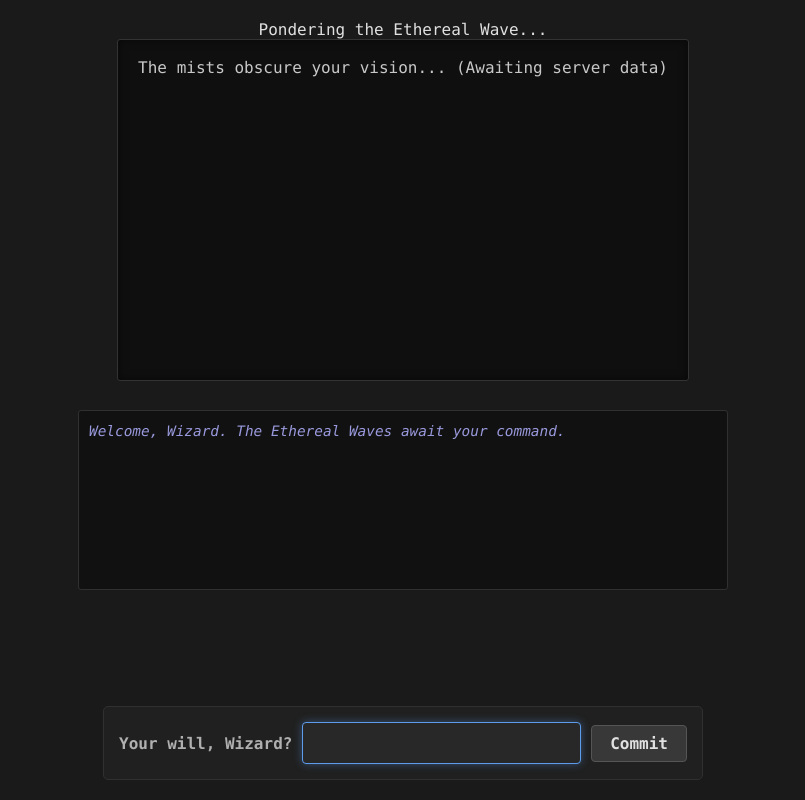
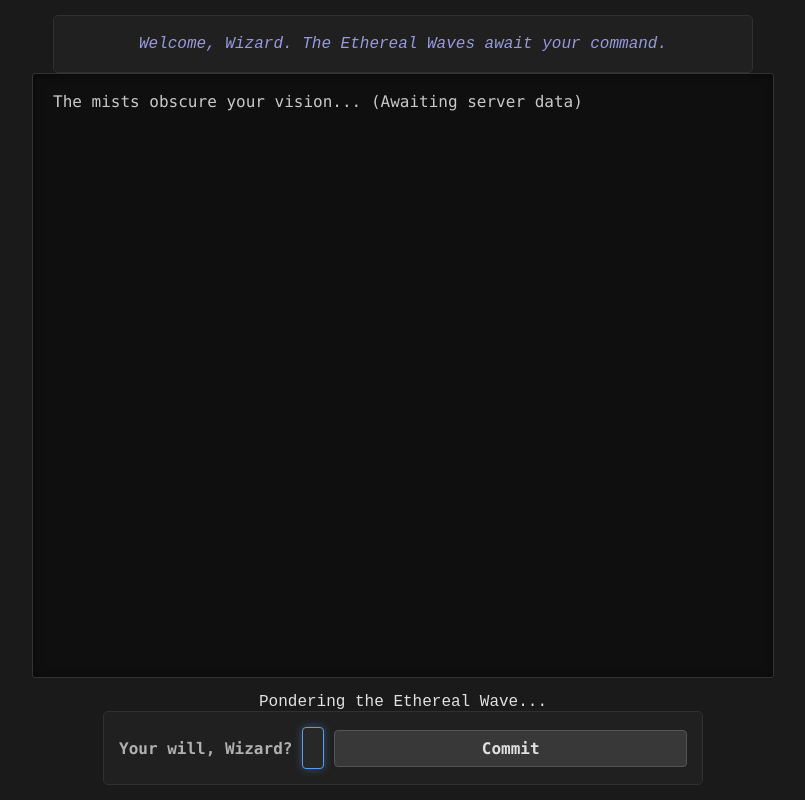
Before and after one commit to DJ-Trevens/World-of-the-Wand, a Flask app: page /world-of-the-wand/ in a window 1280 px wide. Shown: the whole page, without its empty margins (237-1042 px from the left). Run offline with Flask 3, Linux system fonts and the light colour scheme; some libraries are stand-ins or nearby versions.

Commit message:
big money moves

```diff
--- a/static/style.css
+++ b/static/style.css
@@ -1,37 +1,47 @@
-html, body {
+html {
     height: 100%;
-    margin: 0;
-    padding: 0;
-    font-family: 'Courier New', Courier, monospace;
-    background-color: #1a1a1a;
-    color: #e0e0e0;
-}
-
-body, #gameCanvas, #commmandText, #commandForm, button {
-    font-family: "Consolas", "Lucida Console", "Courier New", monospace;
 }
 
 body {
     display: flex;
     flex-direction: column;
+    min-height: 100vh;
+    margin: 0;
+    padding: 15px;
+    box-sizing: border-box;
+    font-family: 'Courier New', Courier, monospace;
+    background-color: #1a1a1a;
+    color: #e0e0e0;
     align-items: center;
-    padding: 20px;
-    box-sizing: border-box;
 }
 
-#mainHeaderStatus {
-    font-size: 1.6em;
-    font-weight: bold;
-    color: #275E8C;
-    padding: 12px 20px;
-    margin-bottom: 20px;
-    border-bottom: 2px solid #275E8C;
-    min-width: 350px;
-    background-color: #2a2a2a;
+#gameCanvas, #commandForm, button {
+    width: 100%;
+    max-width: 700px;
+    font-family: "Consolas", "Lucida Console", "Courier New", monospace;
+}
+
+
+
+#commandLog {
+    width: 100%;
+    max-width: 700px;
+    margin-top: auto;
+    padding: 15px;
+    background-color: #202020;
     border-radius: 5px;
-    box-shadow: 0 3px 6px rgba(0, 0, 0, 0.25);
-    border: 1px solid #3a3a3a;
-    text-align: center;
+    border: 1px solid #303030;
+    box-sizing: border-box;
+    display: flex;
+    flex-direction: column;
+    align-items: center;
+    flex-shrink: 0;
+}
+
+.log-entry {
+    margin-top: 4px; /* Use margin-top due to column-reverse */
+    margin-bottom: 0;
+    word-wrap: break-word;
 }
 
 #gameCanvas {
@@ -44,26 +54,23 @@ body {
     background-color: #0f0f0f;
     text-align: left;
     min-height: 300px;
-    min-width: 200px;
+    flex-grow: 1;
     box-shadow: 0 0 10px rgba(0, 0, 0, 0.5) inset;
     border-radius: 3px;
     margin-bottom: 15px;
 }
 
-#commandLog {
-    width: 100%;
-    max-width: 650px;
-    height: 180px;
-    border: 1px solid #303030;
-    background-color: #111111;
-    padding: 10px;
-    margin-bottom: 20px;
-    overflow-y: auto;
-    font-size: 0.9em;
-    color: #c0c0c0;
-    box-sizing: border-box;
-    border-radius: 3px;
-    line-height: 1.4;
+#mainHeaderStatus {
+    font-size: 1.2em;
+    font-weight: bold;
+    color: #275E8C;
+    padding: 10px 15px;
+    margin-bottom: 15px;
+    border-bottom: none;
+    background-color: #2a2a2a;
+    border-radius: 5px;
+    box-shadow: 0 -2px 5px rgba(0, 0, 0, 0.2);
+    text-align: center;
 }
 
 .log-entry {
@@ -77,7 +84,7 @@ body {
 }
 
 .log-type-success {
-    color: #50c878;
+    color: #66ff66;
 }
 
 .log-type-info {
@@ -129,7 +136,7 @@ body {
     border-radius: 4px;
     font-size: 1em;
     flex-grow: 1;
-    max-width: 400px;
+    max-width: 400px; /* Or adjust as needed */
     margin-right: 10px;
     white-space: nowrap;
     overflow: hidden;
@@ -167,19 +174,22 @@ body {
     color: #5D9CEC;
 }
 
-#commandFeedback.error-feedback {
-    color: #ff6b6b;
+.log-type-error {
+    color: #ff7777;
     font-weight: bold;
 }
-
-/* Specific green emphasis for things that DEMAND attention, if needed elsewhere */
+.log-type-success {
+    color: #66ff66;
+}
+.log-type-info {}
+.log-type-server {
+    color: #9999DD;
+    font-style: italic;
+}
+.log-type-game-event {
+    color: #d0a0d0;
+}
 .text-emphasis-blue {
     color: #275E8C;
     font-weight: bold;
 }
-
-/* For very specific error messages, */
-.error-feedback {
-    color: #ff7777 !important;
-    font-weight: bold;
-}
--- a/templates/index.html
+++ b/templates/index.html
@@ -14,9 +14,9 @@
     </script>
 </head>
 <body>
+    <div id = "commandLog"></div>
+    <div id = "gameCanvas"> Summoning World... </div>
     <div id = "mainHeaderstatus"> Pondering the Ethereal Wave... </div>
-    <div id = "gameCanvas"> Summoning World... </div>
-    <p id = "commandLog"></p>
 
     <div id = "commandInputBox">
         <form id = "commandForm">
@@ -301,7 +301,7 @@
                         } else if   (dirKey === "backward") {
                             if      (curFacing === '^') result = {char: 'v', dx: 0,  dy: 1,  isValid: true};
                             else if (curFacing === 'v') result = {char: '^', dx: 0,  dy: -1, isValid: true};
-                            else if (curFacing === '<') result = {char: '>', dx: 0,  dy: 1,  isValid: true};
+                            else if (curFacing === '<') result = {char: '>', dx: 1,  dy: 0,  isValid: true};
                             else if (curFacing === '>') result = {char: '<', dx: -1, dy: 0,  isValid: true};
                             else result.isValid = false;
                         }
```
